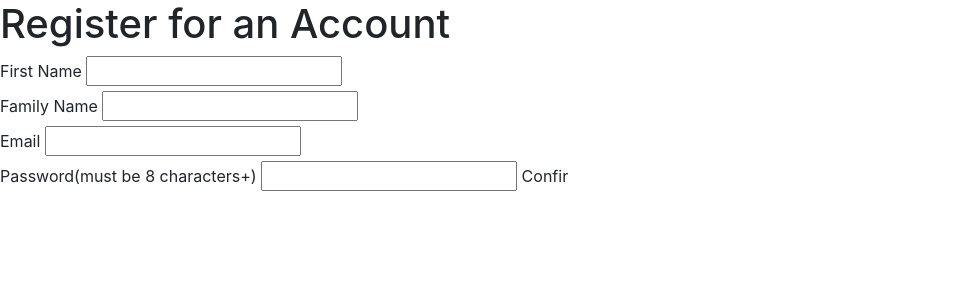
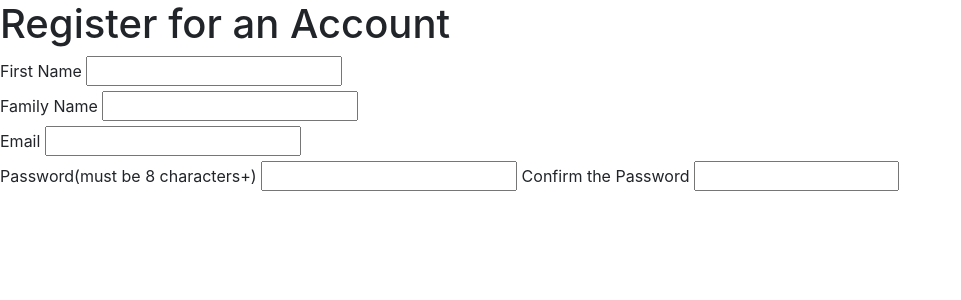
Before and after one commit to ArchDiver/FlaskAPI, a Flask app: template flask_api/templates/register.html in a window 1280 px wide. Shown: the top 300 px of the page, without its empty margins (0-961 px from the left). Run offline with Flask 2, Linux system fonts and the light colour scheme; the template is opened without the code that fills it, so the values that code supplies are empty; parts of the project's set-up code (start-up, migrations or seed data) failed here and were passed over; some libraries are stand-ins or nearby versions.

Commit message:
register

```diff
--- a/flask_api/templates/register.html
+++ b/flask_api/templates/register.html
@@ -12,7 +12,8 @@
                 <input type="email"><br>
             <label for="password1">Password(must be 8 characters+)</label>
                 <input type="password" id="password1" minlength="8">
-            <label for="password2">Confir</label>
+            <label for="password2">Confirm the Password</label>
+                <input type="password" id="password2" minlength="8" size="15">
 
 
 
```
